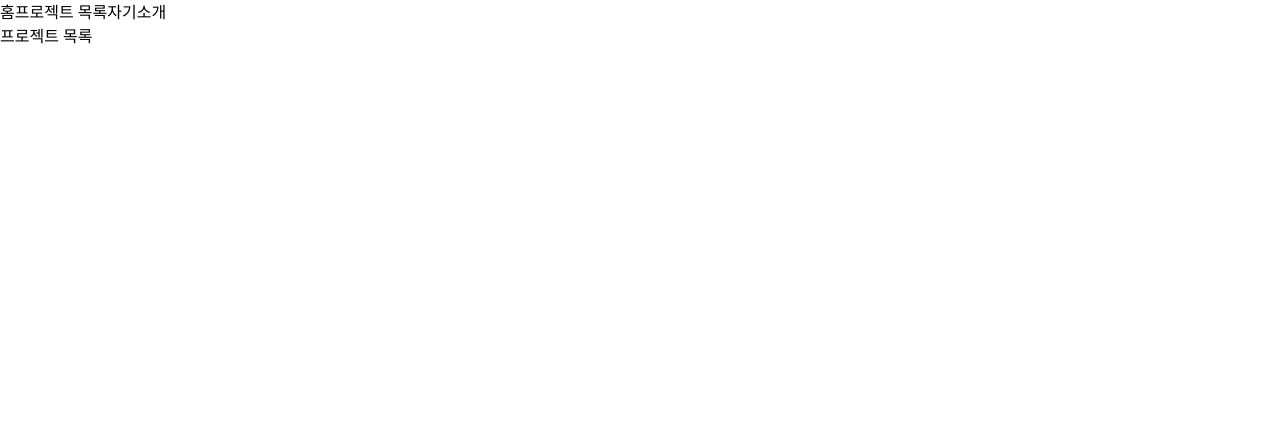
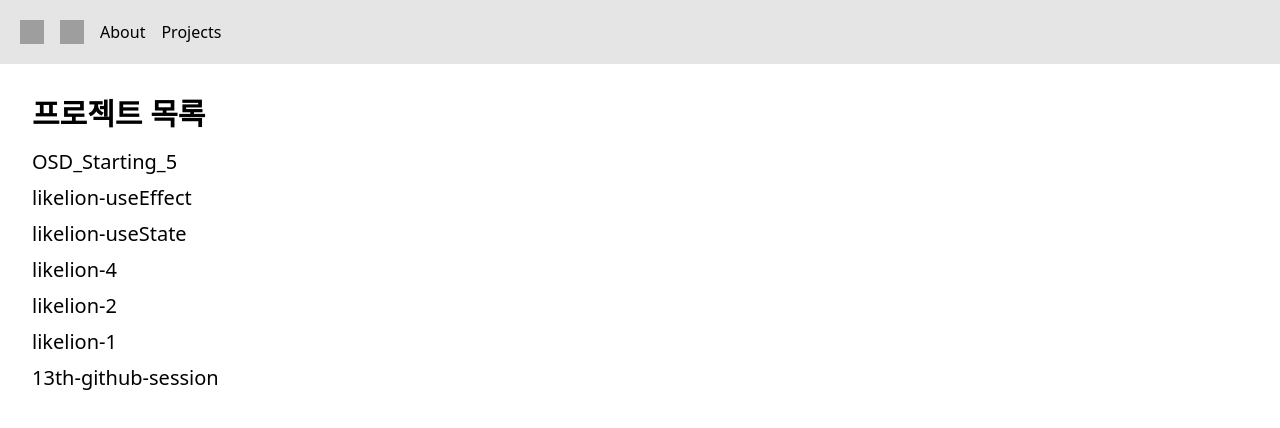
Before and after one commit to Likelion-YeungNam-Univ/9-13th-fe-assignment, a React (Vite) app: page /projects in a window 1280 px wide. Shown: the top 428 px of the page. Built offline with nearby package versions, Linux system fonts and the light colour scheme; grey boxes are pictures that could not be loaded.

Commit message:
기본 라우팅 및 레이아웃 구현, 라우터 훅 활용

```diff
--- a/src/App.jsx
+++ b/src/App.jsx
@@ -22,11 +22,11 @@ function App() {
         <Route path="/" element={<Layout />}>
           <Route index element={<Home />} />
           {/* index routes를 통해 /Home 경로를 기본 경로로 설정 */}
+          <Route path="about" element={<About />} />
           <Route path="projects" element={<Project />} />
           <Route path="projects/:id" element={<ProjectDetail />} />
-          <Route path="about" element={<About />} />
         </Route>
-        <Route path="*" element={<NotFound />} />
+        <Route path="*" element={<NotFound />} /> {/* 404 페이지 */}
       </Routes>
     </BrowserRouter>
   );
--- a/src/Layout.jsx
+++ b/src/Layout.jsx
@@ -1,3 +1,4 @@
+import React from "react";
 import NavBar from "./NavBar";
 import { Outlet } from "react-router-dom";
 
--- a/src/NavBar.jsx
+++ b/src/NavBar.jsx
@@ -1,13 +1,53 @@
-import React from "react";
-import { Link } from "react-router-dom";
+import React, { useState } from "react";
+import { Link, useNavigate } from "react-router-dom";
+
+const homeIconOut =
+  "https://img.icons8.com/?size=100&id=i6fZC6wuprSu&format=png&color=000000";
+
+const homeIconIn =
+  "https://img.icons8.com/?size=100&id=1iF9PyJ2Thzo&format=png&color=000000";
+
+const backIconOut =
+  "https://img.icons8.com/?size=100&id=Ekcv7HUsxLz9&format=png&color=000000";
+
+const backIconIn =
+  "https://img.icons8.com/?size=100&id=yiR4rPf7BGje&format=png&color=000000";
 
 const NavBar = () => {
+  const navigate = useNavigate();
+  const [homeIconHover, setHomeIconHover] = useState(false);
+  const [backIconHover, setBackIconHover] = useState(false);
+
+  const home = () => navigate("/");
+  const about = () => navigate("About");
+  const projects = () => navigate("Projects");
+  const backButton = () => navigate(-1);
+
   return (
-    <nav>
-      <Link to="/">홈</Link>
-      <Link to="/projects">프로젝트 목록</Link>
-      <Link to="/about">자기소개</Link>
-    </nav>
+    <div className="flex flex-row p-3 bg-neutral-200">
+      <img
+        src={backIconHover ? backIconIn : backIconOut}
+        onMouseEnter={() => setBackIconHover(true)}
+        onMouseLeave={() => setBackIconHover(false)}
+        onClick={backButton}
+        className="w-10 h-10 p-2"
+        alt="back icon"
+      ></img>
+      <img
+        src={homeIconHover ? homeIconIn : homeIconOut}
+        onMouseEnter={() => setHomeIconHover(true)}
+        onMouseLeave={() => setHomeIconHover(false)}
+        onClick={home}
+        className="w-10 h-10 p-2"
+        alt="home icon"
+      ></img>
+      <div onClick={about} className="p-2 hover:font-bold">
+        About
+      </div>
+      <div onClick={projects} className="p-2 hover:font-bold">
+        Projects
+      </div>
+    </div>
   );
 };
 
--- a/src/pages/About.jsx
+++ b/src/pages/About.jsx
@@ -1,7 +1,17 @@
 import React from "react";
 
 const About = () => {
-  return <div>자기소개</div>;
+  return (
+    <div className="p-8">
+      <h1 className="text-3xl font-bold mb-4">안녕하세요!</h1>
+      <h2 className="text-xl">
+        저는 멋쟁이사자처럼 13기 아기사자 류승현입니다.
+      </h2>
+      <h2 className="text-xl">
+        현재 Front-End 파트에서 HTML, Java Script와 React를 공부하고 있습니다!
+      </h2>
+    </div>
+  );
 };
 
 export default About;
--- a/src/pages/Home.jsx
+++ b/src/pages/Home.jsx
@@ -1,7 +1,12 @@
 import React from "react";
 
 const Home = () => {
-  return <div>Home</div>;
+  return (
+    <div className="text-4xl font-bold p-8">
+      <h1 className="">Mini</h1>
+      <h1 className="">Portfolio</h1>
+    </div>
+  );
 };
 
 export default Home;
--- a/src/pages/ProjectDetail.jsx
+++ b/src/pages/ProjectDetail.jsx
@@ -4,6 +4,9 @@ import { useParams } from "react-router-dom";
 
 const ProjectDetail = () => {
   const { id } = useParams();
+  {
+    /* useParams를 사용해 프로젝트 상세 페이지를 구현했습니다. */
+  }
   const projects = project.find((p) => p.id === parseInt(id));
 
   if (!projects) {
@@ -11,10 +14,13 @@ const ProjectDetail = () => {
   }
 
   return (
-    <div>
-      <h1>{projects.title}</h1>
-      <p>{projects.language}</p>
-      <p>Updated {projects.last_update}</p>
+    <div className="p-8">
+      <div className="w-5 h-5 "></div>
+      <h1 className="pb-4 text-3xl font-bold">{projects.title}</h1>
+      <div className="flex flex-row">
+        <p className="pr-4 text-xl">{projects.language}</p>
+        <p className="text-xl">Updated {projects.last_update}</p>
+      </div>
     </div>
   );
 };
--- a/src/pages/Projects.jsx
+++ b/src/pages/Projects.jsx
@@ -4,13 +4,16 @@ import { Link } from "react-router-dom";
 
 const Project = () => {
   return (
-    <div>
-      <h1>프로젝트 목록</h1>
-      <ul>
-        {project.map((p) => (
-          <li key={project.id}>
-            <Link to={`/project/$${project.id}`}>
-              <div>{project.title}</div>
+    <div className="p-8">
+      <h1 className="text-3xl font-bold mb-4">프로젝트 목록</h1>
+      <ul className="space-y-2">
+        {project.map((projects) => (
+          <li key={projects.id}>
+            <Link
+              to={`/projects/${projects.id}`}
+              className="text-xl hover:font-bold"
+            >
+              {projects.title}
             </Link>
           </li>
         ))}
--- a/src/project.js
+++ b/src/project.js
@@ -19,11 +19,21 @@ export const project = [
   },
   {
     id: 4,
-    title: "likelion-5",
+    title: "likelion-4",
     language: "JavaScript",
-    last_update: "2 weeks",
+    last_update: "Apr 11",
   },
-  { id: 5, title: "likelion-4", language: "JavaScript", last_update: "Apr 11" },
-  { id: 6, title: "likelion-2", language: "HTML", last_update: "Apr 4" },
-  { id: 7, title: "likelion-1", language: "HTML", last_update: "Apr 2" },
+
+  { id: 5, title: "likelion-2", language: "HTML", last_update: "Apr 4" },
+  {
+    id: 6,
+    title: "likelion-1",
+    language: "HTML",
+    last_update: "Apr 2",
+  },
+  {
+    id: 7,
+    title: "13th-github-session",
+    last_update: "Mar 29",
+  },
 ];
```
